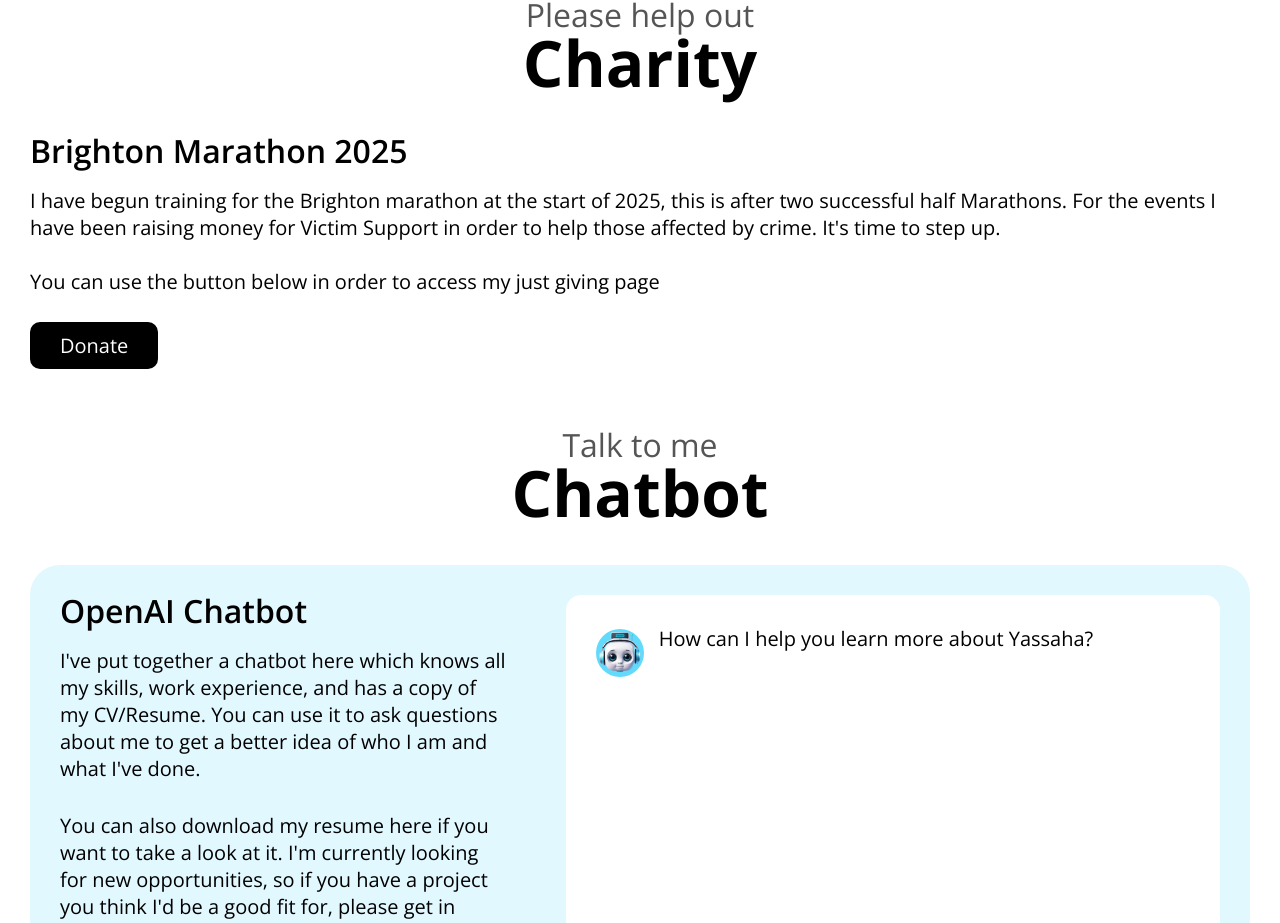
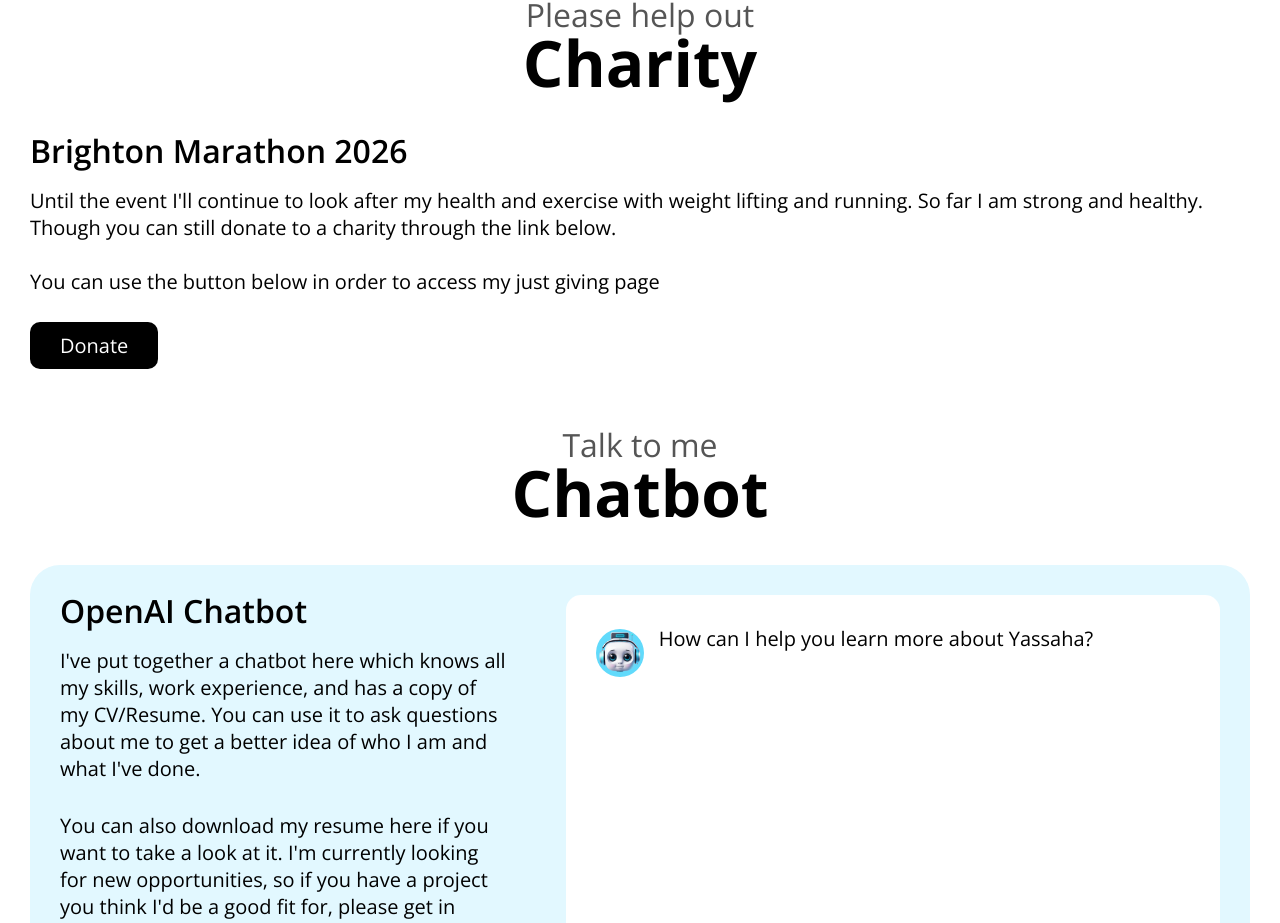
Before and after one commit to yali5/OpenAIPortfolio, a Next.js app: page / in a window 1280 px wide. Shown: the part 2889-3812 px from the top of the page. Built offline with nearby package versions, Linux system fonts and the light colour scheme.

Commit message:
updated .env file to include charity runs and changed webpage details for 2026.

```diff
--- a/app/page.js
+++ b/app/page.js
@@ -286,8 +286,8 @@ export default function Home() {
         </h2>
         <div className="charity-blue">
           <div className="charity-info">
-            <h3>Brighton Marathon 2025</h3>
-            <p>I have begun training for the Brighton marathon at the start of 2025, this is after two successful half Marathons. For the events I have been raising money for Victim Support in order to help those affected by crime. It's time to step up.</p>
+            <h3>Brighton Marathon 2026</h3>
+            <p>Until the event I'll continue to look after my health and exercise with weight lifting and running. So far I am strong and healthy. Though you can still donate to a charity through the link below.</p>
             <br></br>
             <p>You can use the button below in order to access my just giving page</p>
             <br></br>
```
Also changed, not shown: 1 other file (tests, documents, lock files or other folders).
